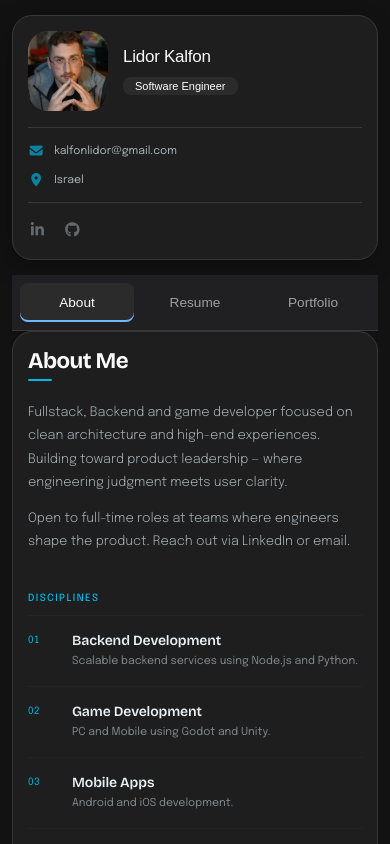
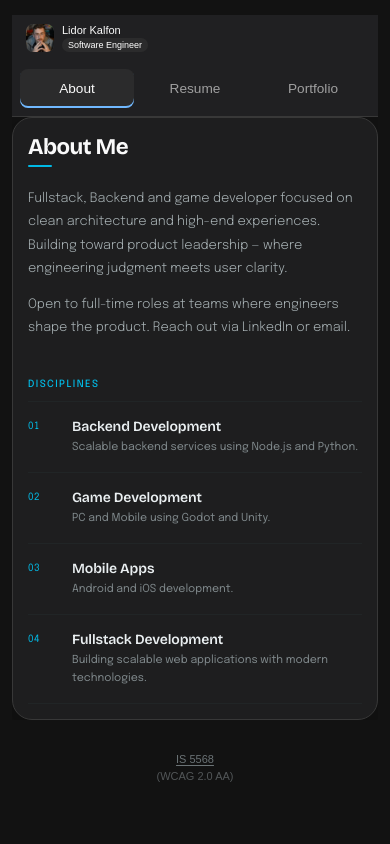
Before and after one commit to lidork/lidor_portfolio, a React (Vite) app: page / in a window 390 px wide. Shown: the top 844 px of the page. Built offline with nearby package versions, Linux system fonts and the light colour scheme.

Commit message:
fix: compact sidebar header on mobile/tablet

```diff
--- a/src/App.css
+++ b/src/App.css
@@ -2867,6 +2867,59 @@ textarea.form-input::-webkit-resizer {
 }
 
 
+/* ── Mobile compact header (< 1250px) ──────────────────────────── */
+@media (max-width: 1249px) {
+  /* Sidebar becomes a slim identity strip instead of a card */
+  .sidebar {
+    background: var(--eerie-black-1);
+    border: none;
+    border-radius: 0;
+    padding: 9px 14px;
+    margin-bottom: 0;
+    box-shadow: none;
+  }
+
+  .sidebar-info {
+    gap: 8px;
+    align-items: center;
+  }
+
+  .sidebar .avatar-box {
+    border-radius: 7px;
+    overflow: hidden;
+    flex-shrink: 0;
+  }
+
+  .sidebar .avatar-box img {
+    width: 28px;
+    height: 28px;
+    object-fit: cover;
+    display: block;
+  }
+
+  .sidebar .info-content .name {
+    font-size: 11px;
+    margin-bottom: 2px;
+    letter-spacing: 0;
+  }
+
+  .sidebar .info-content .title {
+    font-size: 9px;
+    padding: 2px 6px;
+  }
+
+  /* Hide separator and contacts/social block — contact moves to About tab */
+  .sidebar .separator,
+  .sidebar-info_more {
+    display: none;
+  }
+
+  /* Remove the info_more toggle button if it ever reappears */
+  .info_more-btn {
+    display: none;
+  }
+}
+
 /* ── Accessibility ───────────────────────────────────────────────── */
 
 /* Skip link */
```
